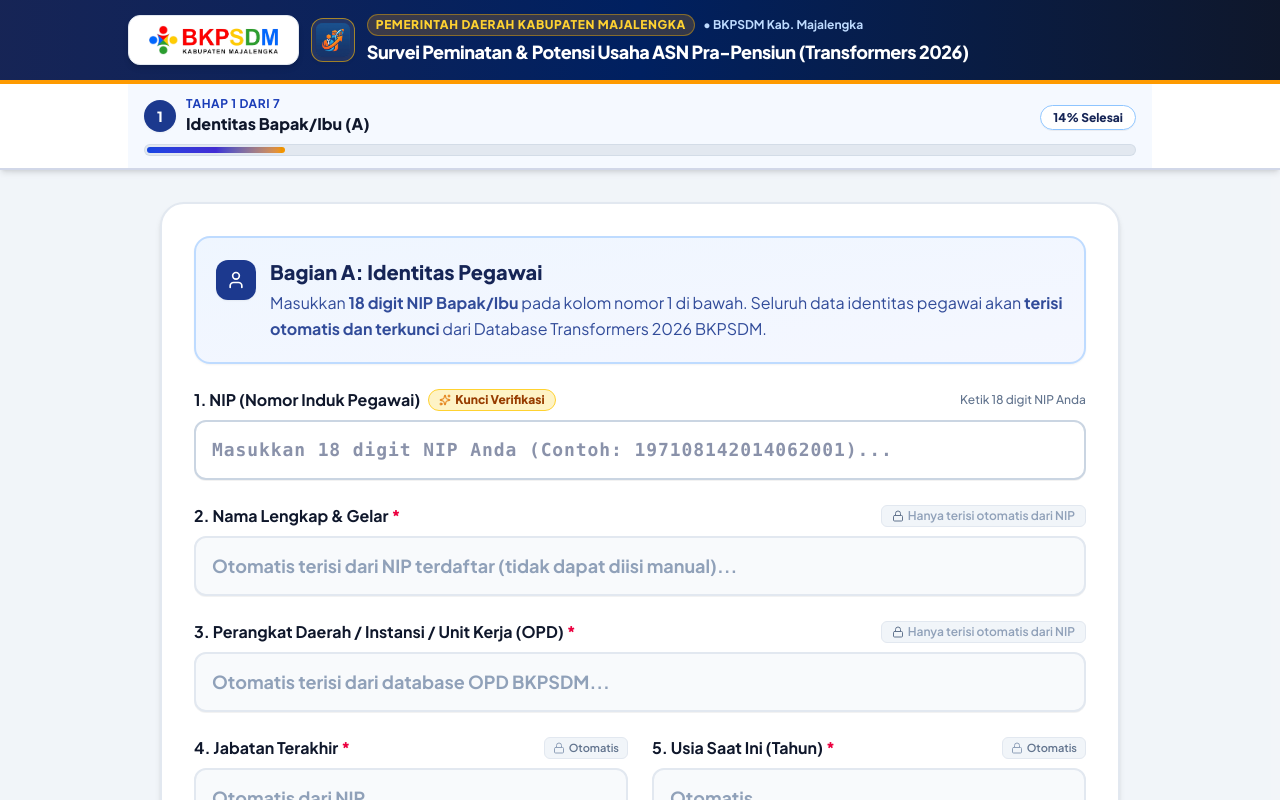
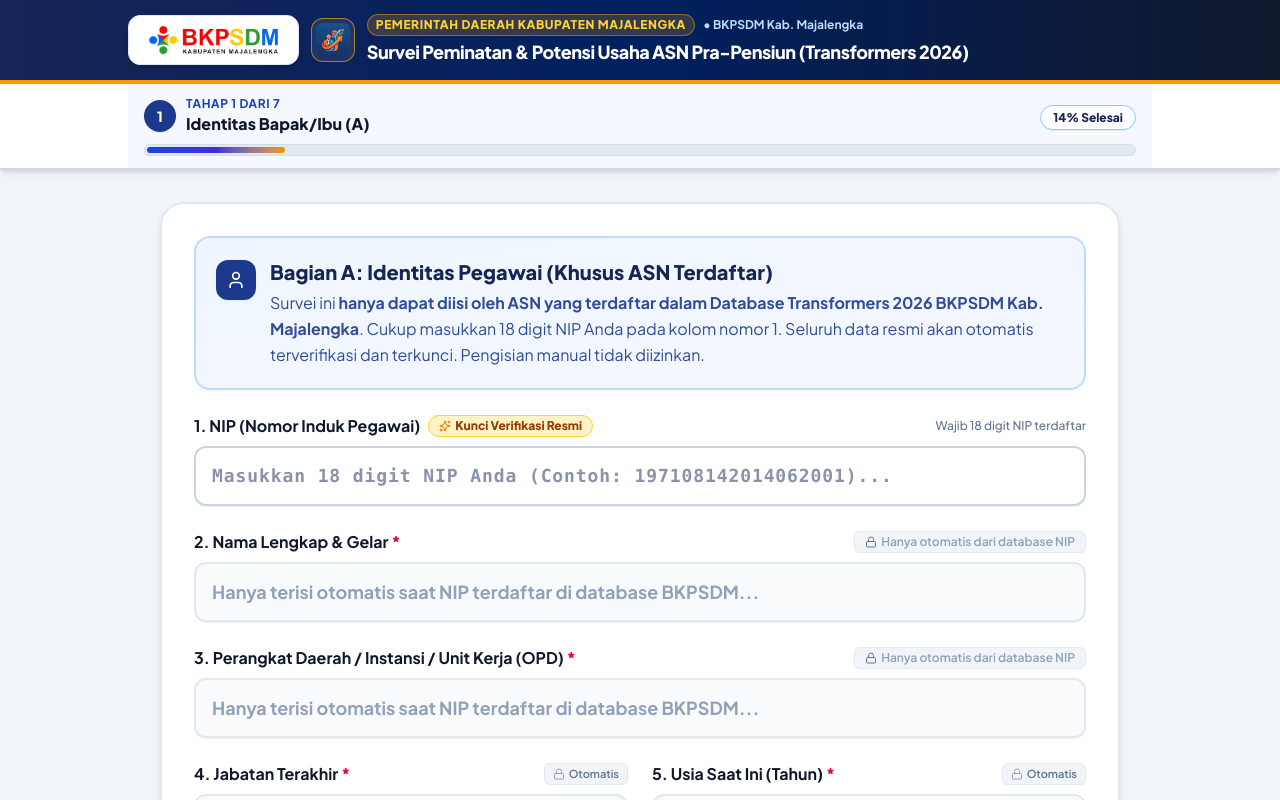
Before and after one commit to ryanagungn/transformer-bkpsdm, a React (Vite) app: page / in a window 1280 px wide. Both pictures are taken after a click on the button "Mulai Pengisian Survei". Shown: the top 800 px of the page. Built offline with nearby package versions, Linux system fonts and the light colour scheme.

Commit message:
feat: strictly disallow manual input and disable next step unless NIP is in database

```diff
--- a/src/App.tsx
+++ b/src/App.tsx
@@ -491,7 +491,17 @@ export function App() {
                   <button
                     type="button"
                     onClick={handleNext}
-                    className="w-full sm:w-auto flex items-center justify-center gap-3 px-8 py-4 rounded-2xl bg-blue-900 hover:bg-blue-950 text-white font-black text-base sm:text-lg shadow-md transition duration-150 cursor-pointer"
+                    disabled={currentStep === 1 && (!formData.nip || !formData.nama.trim())}
+                    className={`w-full sm:w-auto flex items-center justify-center gap-3 px-8 py-4 rounded-2xl font-black text-base sm:text-lg shadow-md transition duration-150 ${
+                      currentStep === 1 && (!formData.nip || !formData.nama.trim())
+                        ? 'bg-slate-200 text-slate-400 border border-slate-300 cursor-not-allowed'
+                        : 'bg-blue-900 hover:bg-blue-950 text-white cursor-pointer'
+                    }`}
+                    title={
+                      currentStep === 1 && (!formData.nip || !formData.nama.trim())
+                        ? 'Wajib memasukkan 18 digit NIP yang terdaftar di Database Transformers 2026 untuk melanjutkan'
+                        : 'Lanjut ke Tahap Berikutnya'
+                    }
                   >
                     Lanjut ke Tahap Berikutnya
                     <ChevronRight className="w-5 h-5 stroke-[3]" />
--- a/src/components/StepIdentity.tsx
+++ b/src/components/StepIdentity.tsx
@@ -2,7 +2,7 @@ import React, { useState, useEffect } from 'react';
 import { SurveyData } from '../types/survey';
 import { MasterPegawai } from '../types/pegawai';
 import { PENDIDIKAN_LIST, DOMISILI_LIST } from '../data/surveyQuestions';
-import { User, Check, Sparkles, CheckCircle2, Lock, AlertCircle } from 'lucide-react';
+import { User, Check, Sparkles, CheckCircle2, Lock, AlertCircle, ShieldAlert } from 'lucide-react';
 
 interface Props {
   data: SurveyData;
@@ -19,7 +19,7 @@ export const StepIdentity: React.FC<Props> = ({ data, onChange, masterPegawai =
 
   // VERIFIKASI MUTLAK:
   // Data nomor 2 s.d 6 HANYA BISA TERISI OTOMATIS dari NIP yang terdaftar di Database Transformers 2026.
-  // Tidak ada mode pengisian manual sama sekali.
+  // Sama sekali tidak ada mode manual.
   useEffect(() => {
     if (cleanNip.length === 18) {
       const found = masterPegawai.find((p) => p.nip.replace(/\D/g, '') === cleanNip);
@@ -69,27 +69,27 @@ export const StepIdentity: React.FC<Props> = ({ data, onChange, masterPegawai =
           </div>
           <div>
             <h2 className="text-lg sm:text-xl font-extrabold text-blue-950">
-              Bagian A: Identitas Pegawai
+              Bagian A: Identitas Pegawai (Khusus ASN Terdaftar)
             </h2>
             <p className="text-sm sm:text-base text-blue-900/90 mt-1 leading-relaxed">
-              Masukkan <strong>18 digit NIP Bapak/Ibu</strong> pada kolom nomor 1 di bawah. Seluruh data identitas pegawai akan <strong>terisi otomatis dan terkunci</strong> dari Database Transformers 2026 BKPSDM.
+              Survei ini <strong>hanya dapat diisi oleh ASN yang terdaftar dalam Database Transformers 2026 BKPSDM Kab. Majalengka</strong>. Cukup masukkan 18 digit NIP Anda pada kolom nomor 1. Seluruh data resmi akan otomatis terverifikasi dan terkunci. Pengisian manual tidak diizinkan.
             </p>
           </div>
         </div>
       </div>
 
       <div className="grid grid-cols-1 md:grid-cols-2 gap-6">
-        {/* NIP TERLETAK PALING ATAS */}
+        {/* 1. NIP TERLETAK PALING ATAS */}
         <div className="space-y-2 md:col-span-2 relative">
           <div className="flex items-center justify-between">
             <label className="block text-base font-bold text-slate-900 flex items-center gap-2">
               <span>1. NIP (Nomor Induk Pegawai)</span>
               <span className="text-xs font-black text-amber-800 bg-amber-100 px-2.5 py-0.5 rounded-full border border-amber-300 flex items-center gap-1">
-                <Sparkles className="w-3 h-3 text-amber-600" /> Kunci Verifikasi
+                <Sparkles className="w-3 h-3 text-amber-600" /> Kunci Verifikasi Resmi
               </span>
             </label>
             <span className="text-xs text-slate-500 font-medium">
-              Ketik 18 digit NIP Anda
+              Wajib 18 digit NIP terdaftar
             </span>
           </div>
 
@@ -109,19 +109,21 @@ export const StepIdentity: React.FC<Props> = ({ data, onChange, masterPegawai =
             {matchFound && (
               <div className="absolute right-3.5 top-3.5 flex items-center gap-1.5 text-emerald-800 bg-emerald-100 border border-emerald-300 px-3 py-1 rounded-lg text-xs font-black">
                 <CheckCircle2 className="w-4 h-4 text-emerald-600" />
-                <span>NIP Terverifikasi</span>
+                <span>NIP Terverifikasi Resmi</span>
               </div>
             )}
           </div>
 
           {/* Peringatan jika NIP 18 digit tidak terdaftar */}
           {notFoundNotice && cleanNip.length === 18 && (
-            <div className="p-4 rounded-2xl bg-rose-50 border-2 border-rose-300 text-rose-950 text-xs sm:text-sm font-bold flex items-start gap-2.5 animate-in fade-in duration-200">
-              <AlertCircle className="w-5 h-5 text-rose-600 shrink-0 mt-0.5" />
+            <div className="p-4 rounded-2xl bg-rose-50 border-2 border-rose-400 text-rose-950 text-xs sm:text-sm font-bold flex items-start gap-3 animate-in fade-in duration-200">
+              <ShieldAlert className="w-5 h-5 text-rose-600 shrink-0 mt-0.5" />
               <div>
-                <span>NIP tidak terdaftar dalam Database Transformers 2026 BKPSDM.</span>
-                <p className="font-normal text-xs text-rose-800 mt-0.5">
-                  Survei ini khusus bagi ASN yang terdaftar dalam program pembekalan pra-pensiun BKPSDM Kab. Majalengka. Mohon periksa kembali 18 digit NIP Anda.
+                <span className="text-sm font-black text-rose-900 block">
+                  NIP Tidak Terdaftar di Database Transformers 2026
+                </span>
+                <p className="font-normal text-xs text-rose-800 mt-1 leading-relaxed">
+                  Mohon maaf, survei ini tertutup dan <strong>hanya dapat diisi oleh ASN yang terdaftar resmi</strong> dalam program pembekalan pra-pensiun BKPSDM Kab. Majalengka. Pengisian manual tidak diizinkan. Silakan periksa kembali 18 digit NIP Anda atau hubungi pihak BKPSDM.
                 </p>
               </div>
             </div>
@@ -158,7 +160,7 @@ export const StepIdentity: React.FC<Props> = ({ data, onChange, masterPegawai =
                 : 'bg-slate-100 text-slate-400 border-slate-200'
             }`}>
               <Lock className="w-3 h-3 text-slate-500" />
-              {matchFound ? 'Terisi otomatis dari NIP' : 'Hanya terisi otomatis dari NIP'}
+              {matchFound ? 'Terisi otomatis dari database' : 'Hanya otomatis dari database NIP'}
             </span>
           </div>
           <input
@@ -169,7 +171,7 @@ export const StepIdentity: React.FC<Props> = ({ data, onChange, masterPegawai =
             placeholder={
               matchFound
                 ? ""
-                : "Otomatis terisi dari NIP terdaftar (tidak dapat diisi manual)..."
+                : "Hanya terisi otomatis saat NIP terdaftar di database BKPSDM..."
             }
             value={data.nama}
             className={`w-full px-4 py-3.5 text-base sm:text-lg rounded-xl border-2 shadow-2xs cursor-not-allowed select-none font-bold ${
@@ -192,7 +194,7 @@ export const StepIdentity: React.FC<Props> = ({ data, onChange, masterPegawai =
                 : 'bg-slate-100 text-slate-400 border-slate-200'
             }`}>
               <Lock className="w-3 h-3 text-slate-500" />
-              {matchFound ? 'Terisi otomatis dari NIP' : 'Hanya terisi otomatis dari NIP'}
+              {matchFound ? 'Terisi otomatis dari database' : 'Hanya otomatis dari database NIP'}
             </span>
           </div>
           <input
@@ -203,7 +205,7 @@ export const StepIdentity: React.FC<Props> = ({ data, onChange, masterPegawai =
             placeholder={
               matchFound
                 ? ""
-                : "Otomatis terisi dari database OPD BKPSDM..."
+                : "Hanya terisi otomatis saat NIP terdaftar di database BKPSDM..."
             }
             value={data.unitKerja}
             className={`w-full px-4 py-3.5 text-base sm:text-lg rounded-xl border-2 shadow-2xs cursor-not-allowed select-none font-bold ${
@@ -228,7 +230,7 @@ export const StepIdentity: React.FC<Props> = ({ data, onChange, masterPegawai =
             type="text"
             disabled={true}
             readOnly={true}
-            placeholder={matchFound ? "" : "Otomatis dari NIP..."}
+            placeholder={matchFound ? "" : "Hanya otomatis dari database..."}
             value={data.jabatan}
             className={`w-full px-4 py-3.5 text-base sm:text-lg rounded-xl border-2 shadow-2xs cursor-not-allowed select-none font-bold ${
               matchFound
@@ -274,14 +276,14 @@ export const StepIdentity: React.FC<Props> = ({ data, onChange, masterPegawai =
                 : 'bg-slate-100 text-slate-400 border-slate-200'
             }`}>
               <Lock className="w-3 h-3 text-slate-500" />
-              {matchFound ? 'Terisi otomatis dari NIP' : 'Hanya terisi otomatis dari NIP'}
+              {matchFound ? 'Terisi otomatis dari database' : 'Hanya otomatis dari database NIP'}
             </span>
           </div>
           <input
             type="text"
             disabled={true}
             readOnly={true}
-            placeholder={matchFound ? "" : "Otomatis terisi dari database pensiun BKPSDM..."}
+            placeholder={matchFound ? "" : "Hanya terisi otomatis saat NIP terdaftar di database BKPSDM..."}
             value={data.tahunPensiun ? `Tahun ${data.tahunPensiun}` : ''}
             className={`w-full px-4 py-3.5 text-base sm:text-lg rounded-xl border-2 shadow-2xs cursor-not-allowed select-none font-bold ${
               matchFound
```
